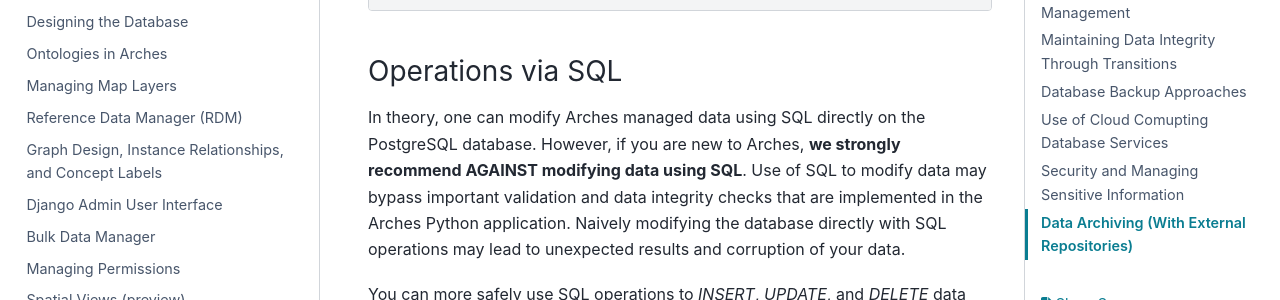
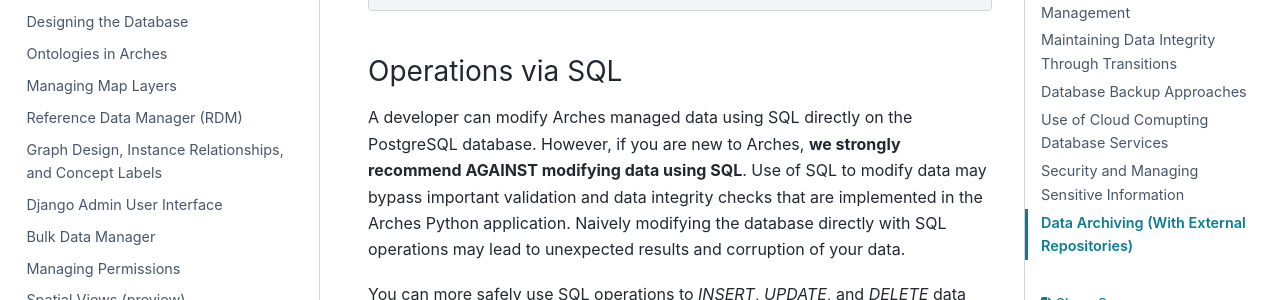
Before and after one commit to archesproject/arches-docs, a Sphinx documentation site: the page built from docs/administering/data-life-cycle.rst, in a window 1280 px wide and 900 px high, scrolled down 3104 px. Shown: the part 153-453 px from the top of the window. Built offline with Sphinx 7.4.7 and the PyData theme 0.15.4, drawn with Linux system fonts in a browser that asks for light colours.

Commit message:
Clarified text

```diff
--- a/docs/administering/data-life-cycle.rst
+++ b/docs/administering/data-life-cycle.rst
@@ -92,7 +92,7 @@
 Operations via SQL
 ------------------
 
-In theory, one can modify Arches managed data using SQL directly on the PostgreSQL database. However, if you are new to Arches, **we strongly recommend AGAINST modifying data using SQL**. Use of SQL to modify data may bypass important validation and data integrity checks that are implemented in the Arches Python application. Naively modifying the database directly with SQL operations may lead to unexpected results and corruption of your data.
+A developer can modify Arches managed data using SQL directly on the PostgreSQL database. However, if you are new to Arches, **we strongly recommend AGAINST modifying data using SQL**. Use of SQL to modify data may bypass important validation and data integrity checks that are implemented in the Arches Python application. Naively modifying the database directly with SQL operations may lead to unexpected results and corruption of your data.
 
 You can more safely use SQL operations to *INSERT*, *UPDATE*, and *DELETE* data using "relational views" that can be activated for different nodegroups, branches, and resource models. The "relational views" feature implements some data integrity and validation checks (particularly around datatypes) as PostgreSQL functions, so in theory, this should be a relatively safe way to use SQL to modify Arches data. Even so, in order to be performant, the "relational views" do not have all the data modification validation logic and "guardrails" offered by the Arches user interface. We recommend first gaining a strong understanding of how datatypes are formatted - especially related resources and concepts. An incorrectly formatted concept can easily cause a resource to fail indexing. Read more about relational views and SQL here: :ref:`SQL Import`
 
```
